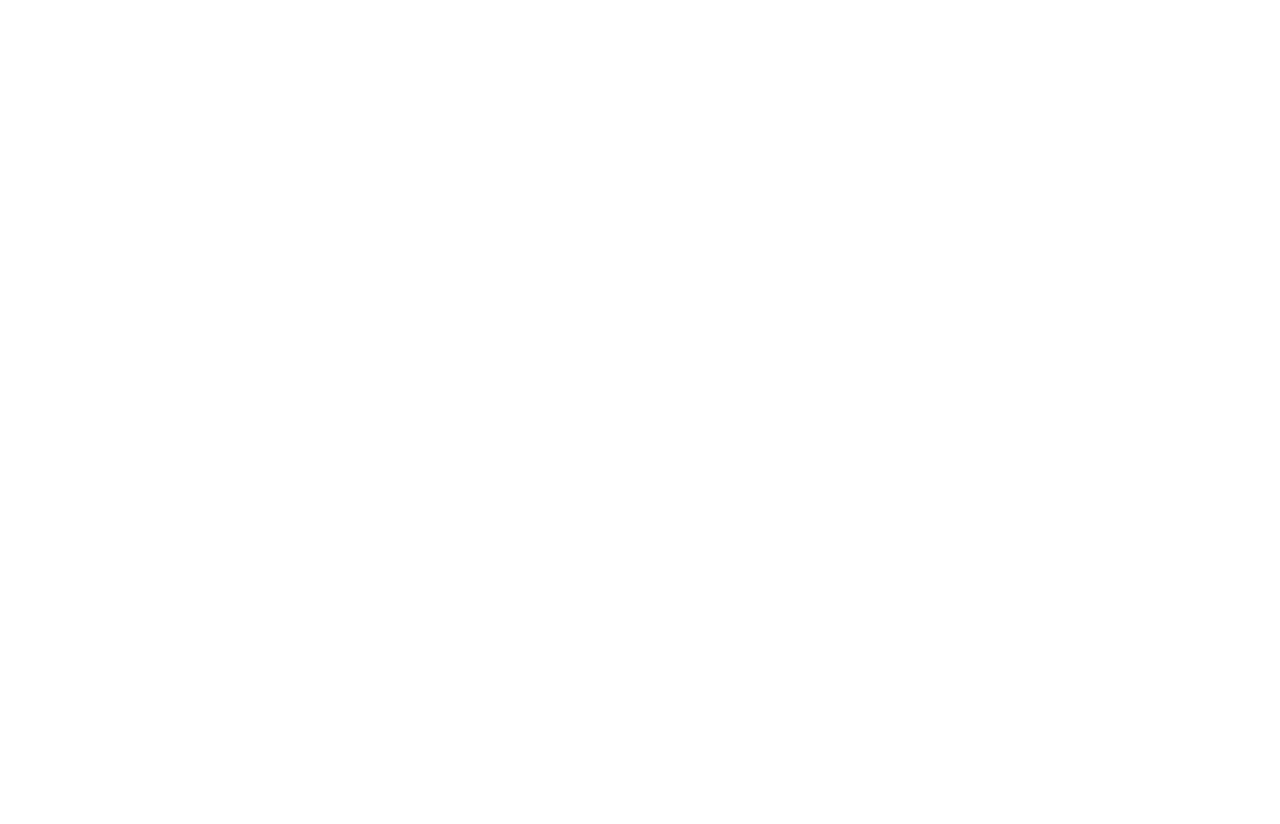
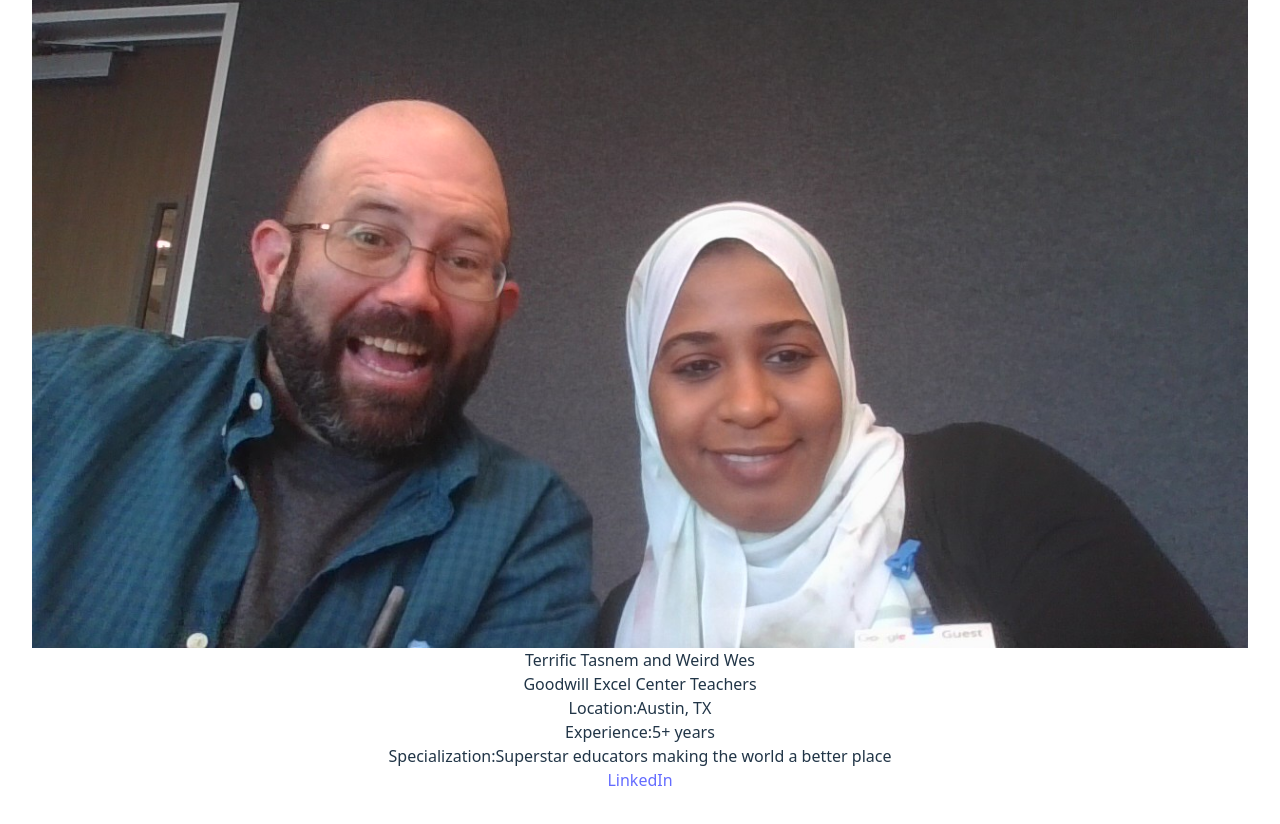
Before and after one commit to alpatterson-google/teacher-externship, a React (Vite) app: page / in a window 1280 px wide. Shown: the part 1108-1932 px from the top of the page. Before the commit the page ends 1104 px from the top, so only its background shows below. Built offline with nearby package versions, Linux system fonts and the light colour scheme.

Commit message:
Added profile and pic

```diff
--- /dev/null
+++ b/src/components/mini_profile/Tasnem_Wesley/Tasnem_Wesley.jsx
@@ -0,0 +1,47 @@
+import albertImage from '../../../assets/Weird_Terrific.jpg';
+
+const AlbertPatterson2 = () => {
+  return (
+    <div className="max-w-sm mx-auto bg-white rounded-lg shadow-md overflow-hidden">
+      <div className="p-6">
+        <div className="flex flex-col items-center">
+          <img
+            src={albertImage}
+            alt="Terrific Tasnem and Weird Wes"
+            className="w-32 h-32 rounded-full object-cover mb-4 border-4 border-gray-200"
+          />
+          <h2 className="text-2xl font-bold text-gray-800 mb-2">Terrific Tasnem and Weird Wes</h2>
+          <p className="text-gray-600 text-center mb-4">
+            Goodwill Excel Center Teachers
+          </p>
+          <div className="w-full space-y-2">
+            <div className="flex justify-between items-center py-2 border-b border-gray-100">
+              <span className="text-gray-600 font-medium">Location:</span>
+              <span className="text-gray-800">Austin, TX</span>
+            </div>
+            <div className="flex justify-between items-center py-2 border-b border-gray-100">
+              <span className="text-gray-600 font-medium">Experience:</span>
+              <span className="text-gray-800">5+ years</span>
+            </div>
+            <div className="flex justify-between items-center py-2">
+              <span className="text-gray-600 font-medium">Specialization:</span>
+              <span className="text-gray-800">Superstar educators making the world a better place</span>
+            </div>
+          </div>
+          <div className="mt-4 flex space-x-3">
+            <a
+              href="https://www.linkedin.com/in/apattersoncmu/"
+              target="_blank"
+              rel="noopener noreferrer"
+              className="px-4 py-2 bg-blue-600 text-white rounded-lg hover:bg-blue-700 transition"
+            >
+              LinkedIn
+            </a>
+          </div>
+        </div>
+      </div>
+    </div>
+  );
+};
+
+export default AlbertPatterson2;
--- a/src/components/mini_profile/mini_profile_list.jsx
+++ b/src/components/mini_profile/mini_profile_list.jsx
@@ -1,5 +1,7 @@
 import AlbertPatterson from './albert_patterson/albert_patterson'
-
+// import AlbertPatterson2 from './Tasnem _Wesley/Tasnem _Wesley'
+import AlbertPatterson2
+ from './Tasnem_Wesley/Tasnem_Wesley';
 const MiniProfileList = () => {
     return (
         <div className="flex flex-col items-center justify-center p-8 space-y-12">
@@ -7,6 +9,7 @@
                 Participants
             </h2>
             <AlbertPatterson />
+            <AlbertPatterson2 />
         </div>
     );
 };
--- a/src/components/welcome.jsx
+++ b/src/components/welcome.jsx
@@ -5,7 +5,7 @@
         <div className="bg-white rounded-2xl shadow-xl p-12 border border-gray-100">
           <div className="mb-8">
             <h1 className="text-5xl font-bold text-gray-800 mb-4">
-              Welcome to Google! 🎉
+              Welcome to Goggle! 🎉
             </h1>
             <div className="w-24 h-1 bg-gradient-to-r from-blue-500 to-green-500 mx-auto rounded-full"></div>
           </div>
```
Also changed, not shown: src/assets/Weird_Terrific.jpg (added), 1 other file (tests, documents, lock files or other folders).
